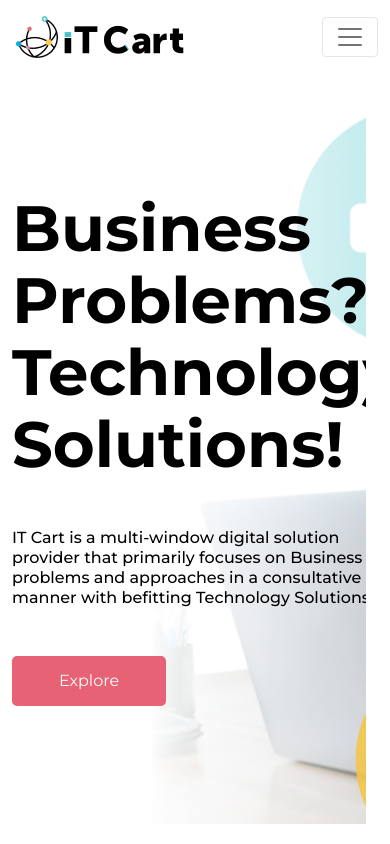
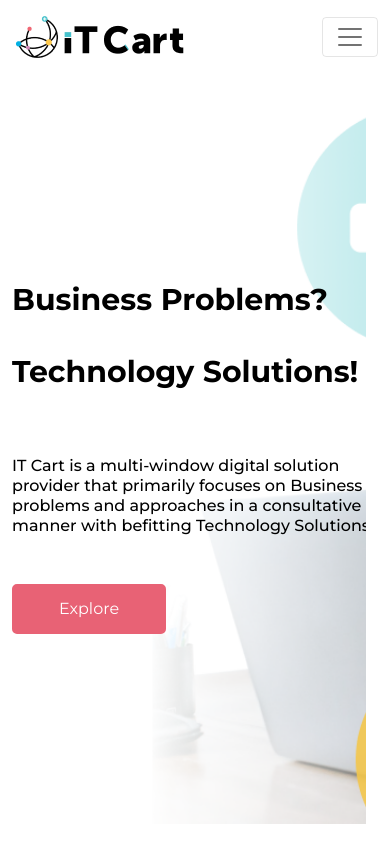
Before and after one commit to Amzad9/itcart, a React (Create React App) app: page / in a window 390 px wide. Shown: the top 844 px of the page. Built offline with nearby package versions, Linux system fonts and the light colour scheme.

Commit message:
header heading samll

```diff
--- a/src/components/Header/Header.scss
+++ b/src/components/Header/Header.scss
@@ -10,6 +10,9 @@ header{
         font-size: 64px;
         line-height: 72px;
         color: #000000;
+        @media(max-width: 576px){
+            font-size: 30px;
+        }
     }
     p{
         font-weight: 500;
```
